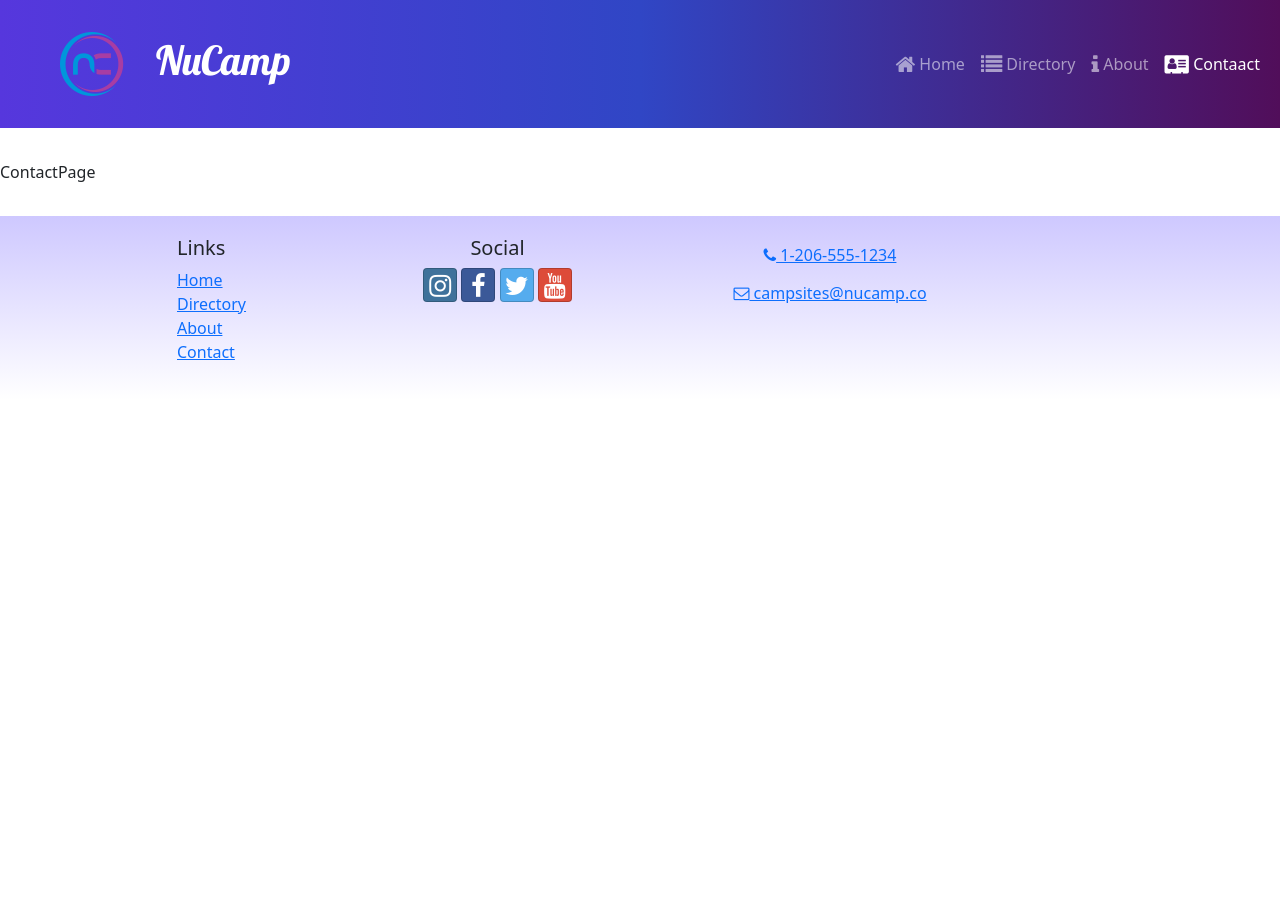
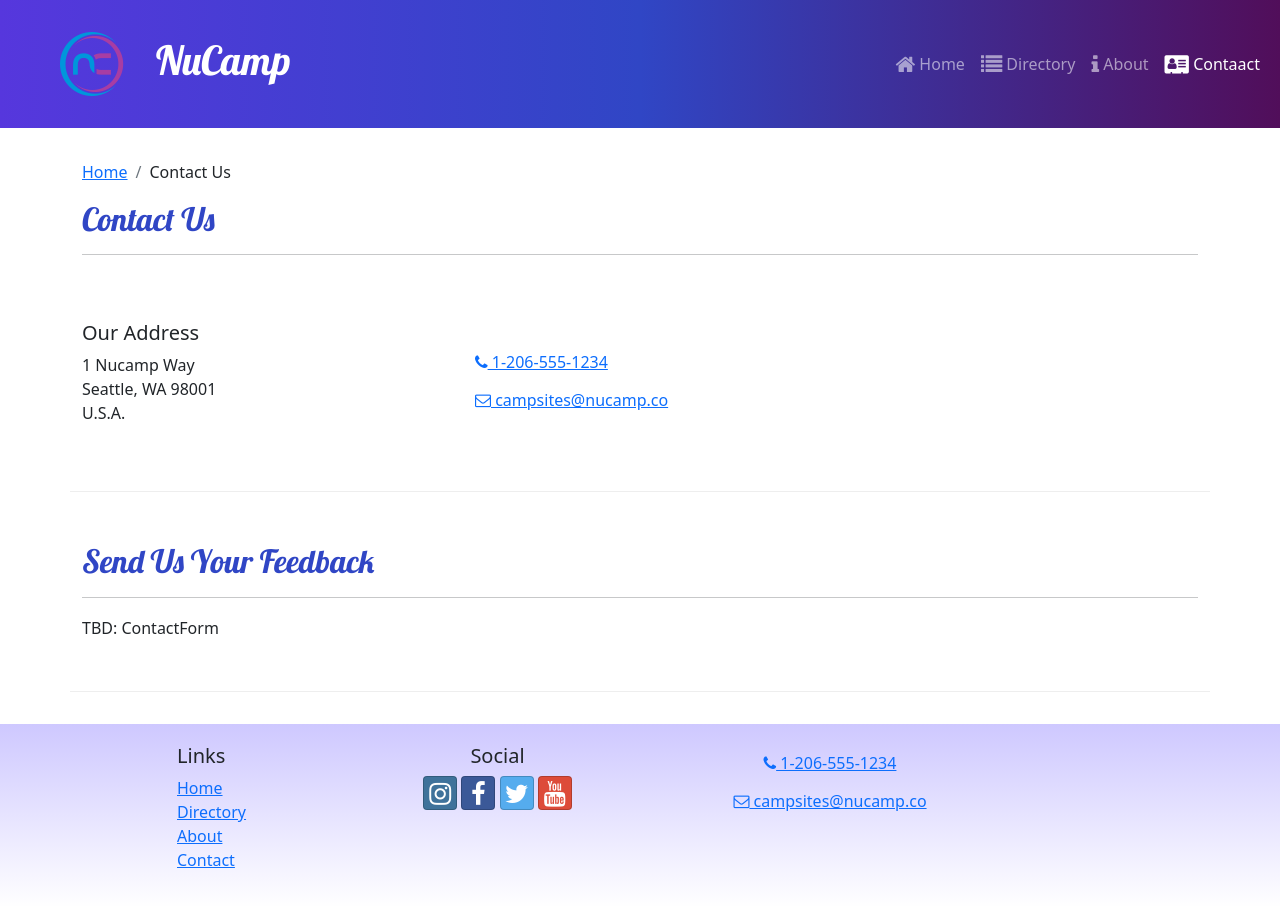
Before and after one commit to JustinSu11/Nucampsite-for-react, a React (Create React App) app: page /contact in a window 1280 px wide. Before the commit the page ends 800 px from the top, so only its background shows below. Built offline with nearby package versions, Linux system fonts and the light colour scheme.

Commit message:
ContactPage

```diff
--- /dev/null
+++ b/src/features/display/AnimatedDisplayCard.js
@@ -0,0 +1,32 @@
+import { useState, useEffect } from 'react';
+import { Card, CardImg, CardText, CardBody, CardTitle } from 'reactstrap';
+import {useSpring, animated } from 'react-spring';
+
+const AnimatedDisplayCard = ({ item }) => {
+    const { image, name, description } = item;
+    const [toggle, setToggle] = useState(false);
+
+    const animatedStyle = useSpring({
+        opacity: toggle ? 1 : 0,
+        transform: toggle ? 'scale(1,1)' : 'scale(1,0)',
+        config: { duration: 500 }
+    });
+
+    useEffect(() => {
+        setToggle(true);
+    }, []);
+
+    return (
+        <animated.div style={animatedStyle}>
+            <Card>
+                <CardImg src={image} alt={name} />
+                <CardBody>
+                    <CardTitle>{name}</CardTitle>
+                    <CardText>{description}</CardText>
+                </CardBody>
+            </Card>
+        </animated.div>
+    );
+};
+
+export default AnimatedDisplayCard;
--- a/src/features/display/DisplayList.js
+++ b/src/features/display/DisplayList.js
@@ -1,5 +1,6 @@
 import { Col, Row } from 'reactstrap';
-import DisplayCard from './DisplayCard';
+// import DisplayCard from './DisplayCard';
+import AnimatedDisplayCard from './AnimatedDisplayCard';
 import { selectFeaturedCampsite } from '../campsites/campsitesSlice';
 import { selectFeaturedPromotion } from '../promotions/promotionsSlice';
 import { selectFeaturedPartner } from '../partners/partnersSlice';
@@ -11,10 +12,12 @@
         <Row>
             {items.map((item, idx) => {
                 return (
-                    <Col md className='m-1' key={idx}>
-                        <DisplayCard item={item} />
-                    </Col>
-                )
+                    item && (
+                        <Col md className='m-1' key={idx}>
+                            <AnimatedDisplayCard item={item} />
+                        </Col>
+                    )
+                );
             })}
         </Row>
     )
--- a/src/pages/ContactPage.js
+++ b/src/pages/ContactPage.js
@@ -1,5 +1,44 @@
+import { Container, Col, Row } from 'reactstrap';
+import SubHeader from '../components/SubHeader';
+
+
+
 const ContactPage = () => {
-    return <div>ContactPage</div>
+    return (
+        <Container>
+            <SubHeader current='Contact Us' />
+            <Row className='row-content align-items-center'>
+                <Col sm='4'>
+                    <h5>Our Address</h5>
+                    <address>
+                        1 Nucamp Way
+                        <br />
+                        Seattle, WA 98001
+                        <br />
+                        U.S.A.
+                    </address>
+                </Col>
+                <Col>
+                    <a role='button' className='btn btn-link' href='tel:+12065551234'>
+                        <i className='fa fa-phone' /> 1-206-555-1234
+                    </a>
+                    <br />
+                    <a role='button' className='btn btn-link' href='mailto:fakeemail@fakeemail.co'>
+                        <i className='fa fa-envelope-o' /> campsites@nucamp.co
+                    </a>
+                </Col>
+            </Row>
+            <Row className='row-content'>
+                <Col xs='12'>
+                    <h2>Send Us Your Feedback</h2>
+                    <hr />
+                </Col>
+                <Col md='10'>
+                    TBD: ContactForm
+                </Col>
+            </Row>
+        </Container>
+    )
 };
 
 export default ContactPage;
```
